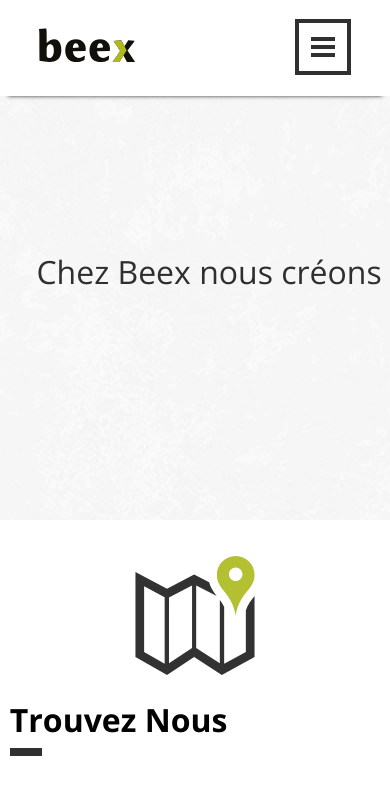
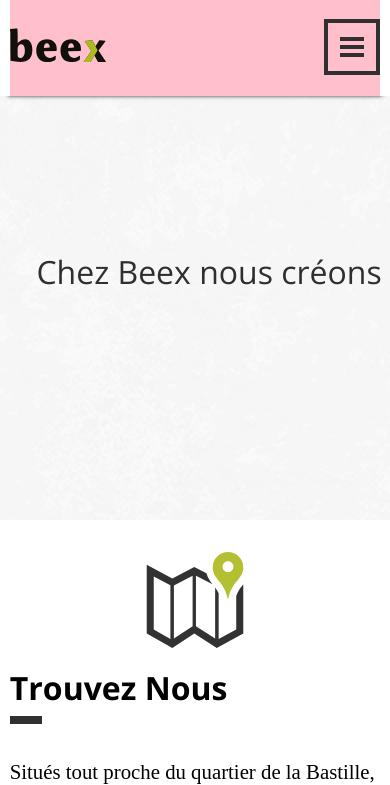
Before and after one commit to beexfr/beex.fr, a plain HTML site: page index.html in a window 390 px wide. Both pictures are taken after a click on the link 323 px from the left and 47 px from the top of the page. Shown: the top 785 px of the page. Drawn offline with nearby package versions, Linux system fonts and the light colour scheme; a web font is replaced by a local one.

Commit message:
Started Responsive

```diff
--- a/index.html
+++ b/index.html
@@ -39,9 +39,9 @@
 <body>
     <div class="site-wrapper" id="site-wrapper">
         <div class="container" id="container">
-            <div class="filter" id="filter"></div>
+            <!-- <div class="filter" id="filter"></div> -->
             <div id="aside-menu" class="aside-menu">
-                <ul class="aside-menu__list">
+                <ul class="aside-menu__list" id="aside-menu__list">
                     <li><a href="#find">Trouvez nous</a></li>
                     <li><a href="#meet">Rencontrez Nous</a></li>
                     <li><a href="#collaborate">Participez à l'aventure</a></li>
@@ -57,7 +57,7 @@
                     <nav id="nav">
                         <a href="#find">Trouvez nous</a>
                         <a href="#meet">Rencontrez nous</a>
-                        <a href="#collaborate">Participer à l'aventure</a>
+                        <a href="#collaborate">Participez à l'aventure</a>
                     </nav>
                 </div>
             </header>
@@ -74,7 +74,8 @@
                     <div class="text-wrapper" id="find_txt">
                         <h3>Trouvez Nous</h3>
                         <p>Situés tout proche du quartier de la Bastille, nos locaux sont accessibles à l'adresse suivante :</br></br>157, rue du Faubourg Saint Antoine</br>75011 Paris</p>
-                        <a href="#" class="btn btn-find">Voir le plan</a>
+                        <a href="https://www.google.fr/maps/place/157+Rue+du+Faubourg+Saint-Antoine,+75011+Paris/@48.8513653,2.3790499,17z/data=!4m2!3m1!1s0x47e67208cb997375:0x4f334f35d400f311
+                        " class="btn btn-find">Voir le plan</a>
                     </div>
                 </div>
                 <div class="meet even" id="meet">
@@ -88,6 +89,7 @@
                             <a href="#" class="btn" id="btn-mail-meet">contact@beex.fr</a>
                             <div class="new-btn-wrapper" id="new-btn-wrapper-meet">
                                 <a href="mailto:contact@beex.fr" class="btn btn-clicked">Mail</a>
+                                <p class="separator">/</p>
                                 <a href="#" class="copy" id="copy-meet">Copier</a>
                                 <p class="copied hidden" id="meet-copied"></p>
                             </div>
@@ -100,11 +102,12 @@
                     </div>
                     <div class="text-wrapper" id="collaborate_txt">
                         <h3>Participer à l'aventure</h3>
-                        <p>Vous souhaiteriez participer à l'aventure Beexienne ? Nous serions d'entendre parler de vous. Envoyez nous votre CV et nous vous ferons le plaisir de vous répondre.</p>
+                        <p>Vous souhaiteriez participer à l'aventure Beexienne ? Nous serions ravis d'entendre parler de vous. Envoyez nous votre CV et nous vous ferons le plaisir de vous répondre.</p>
                         <div class="btn-wrapper">
                             <a href="#" class="btn" id="btn-mail-recrut">recrut@beex.fr</a>
                             <div class="new-btn-wrapper" id="new-btn-wrapper-recrut">
                                 <a href="mailto:recrut@beex.fr" class="btn btn-clicked">Mail</a>
+                                <p class="separator">/</p>
                                 <a href="#" class="copy" id="copy-recrut">Copier</a>
                                 <p class="copied hidden" id="recrut-copied"></p>
                             </div>
--- a/src/js/main.js
+++ b/src/js/main.js
@@ -276,16 +276,14 @@ if( !window.location.hash && window.addEventListener ){
         icon = $('#l-header').find('#icon'),
         whole = toggle || icon;
 
-    whole.click(function(e){
+    toggle.click(function(e){
         icon.toggleClass('menu-open');
         $('#filter').toggleClass('filter-on');
         // Calling a function in case you want to expand upon this.
-        togglNav();
-        // console.log(e.target);
-        console.log(whole);
+        toggleNav();
     });
 
-    function togglNav() {
+    function toggleNav() {
         if ($('#site-wrapper').hasClass('show-menu')) {
             // Do things on Nav Close
             $('#site-wrapper').removeClass('show-menu');
@@ -293,8 +291,20 @@ if( !window.location.hash && window.addEventListener ){
         else {
             // Do things on Nav Open
             $('#site-wrapper').addClass('show-menu');
+            $('#aside-menu__list').find('li').hide().velocity('transition.slideRightBigIn', {
+                duration: 400,
+                stagger: 200
+            })
         }
     };
+
+    $('#aside-menu__list').find('a').click(function(e){
+        e.preventDefault();
+        // e.stopPropagation();
+        $('#filter').removeClass('filter-on');
+        $('#site-wrapper').removeClass('show-menu');
+        console.log(e.target);
+    });
 
     //Click outside menu to hide it
     $(document).on('click', function(e){
--- a/src/scss/base/_base.scss
+++ b/src/scss/base/_base.scss
@@ -36,8 +36,14 @@ $menu-width: 280;
     -webkit-backface-visibility: hidden;
     backface-visibility: hidden;
 
-    @include respond-to(medium) { width: 90%; }
-    @include respond-to(small) { width: 90%; }
+    @include respond-to(medium) {
+        width: 100%;
+        overflow: visible;
+    }
+    @include respond-to(small) {
+        width: 100%;
+        overflow: visible;
+    }
     @include respond-to(tiny) {
         width: 100%;
         overflow: visible;
@@ -58,12 +64,17 @@ $menu-width: 280;
     }
 
     .aside-menu {
+        z-index: 3;
         width: pxtoem($menu-width,16);
         height: 100%;
         position: absolute;
         top: 0;
         right: pxtoem(-($menu-width),16);
-        background-color: tomato;
+        background-color: white;
+        -webkit-box-shadow: inset 4px 0px 5px -4px $black;
+             -o-box-shadow: inset 4px 0px 5px -4px $black;
+                box-shadow: inset 4px 0px 5px -4px $black;
+        filter:progid:DXImageTransform.Microsoft.Shadow(color=$black, Direction=90, Strength=5);
 
         .aside-menu__list {
             margin: 0;
@@ -71,13 +82,13 @@ $menu-width: 280;
             height: 100%;
             width: pxtoem($menu-width,16);
             list-style: none;
-            background-color: tomato;
+            background-color: white;
 
             li a {
                 display: block;
                 color: $black;
                 height: 3em;
-                border-bottom: .3em solid $black;
+                border-bottom: .3em solid $green;
                 font-family: $font1;
                 font-size: 1.2em;
                 line-height: 4em;
--- a/src/scss/layout/_contact.scss
+++ b/src/scss/layout/_contact.scss
@@ -20,7 +20,7 @@
 		font-size: 2.7em;
 		margin: 0;
 
-		@include respond-to(medium) { font-size: 2.5em; }
+		@include respond-to(small) { font-size: 2em; }
 		@include respond-to(tiny) { font-size: 2em; }
 
 		&:after {
@@ -50,12 +50,14 @@
 		margin: auto;
 		display: block;
 
-		@include respond-to(tiny) { max-width: 40%; }
+		@include respond-to(small) { max-width: 80%; }
+		@include respond-to(tiny) { max-height: 100%; }
 	}
 }
 
 .text-wrapper, .image-wrapper {
 	width: 50%;
+	@include respond-to(small) { width: 50%; }
 	@include respond-to(tiny) { width: 100%; }
 }
 
@@ -84,6 +86,8 @@
 	overflow: hidden;
 	position: relative;
 
+	@include respond-to(small) { width: 100%; }
+
 	@include respond-to(tiny) {
 		width: 80%;
 		margin: auto;
@@ -102,6 +106,8 @@
 		top: 0;
 		width: 100%;
 		position: absolute;
+
+		.wrapper-inside { margin: auto }
 	}
 
 	.btn-clicked {
@@ -118,7 +124,7 @@
 		// line-height: 3rem;
 		display: inline-block;
 		position: absolute;
-		height: 3em;
+		// height: 3em;
 		top: 0;
 		bottom: 0;
 		padding-top: 1rem;
@@ -134,11 +140,22 @@
 
 .text-wrapper {
 	opacity: 0.2;
+
+	.separator { font-size: 2em; }
+	@include respond-to(medium) { width: 60%; }
 }
 
 .image-wrapper {
 	height: 20em;
+	margin: 1em 0;
 	position: relative;
 
-	@include respond-to(tiny) { height: 10em; }
+	@include respond-to(medium) {
+		height: 10em;
+		width: 40%;
+	}
+
+	@include respond-to(small) { height: 20em; }
+
+	@include respond-to(tiny) { height: 6em; }
 }
--- a/src/scss/layout/_header.scss
+++ b/src/scss/layout/_header.scss
@@ -12,7 +12,7 @@ $toggle-border: .3rem;
 	width: 100%;
 	height: $header-height;
 	position: fixed;
-	z-index: 10;
+	z-index: 2;
 	overflow: hidden;
 
 	background-color: white;
@@ -25,11 +25,12 @@ $toggle-border: .3rem;
 		height: 100%;
 		margin: 0 auto;
 		position: relative;
-		@include respond-to(medium) { width: 90%; }
+		@include respond-to(large) { width: 90%; background-color: royalblue;}
+		@include respond-to(medium) { width: 95%; background-color: green;}
+		@include respond-to(small) { width: 95%; background-color: red;}
+		@include respond-to(tiny) { width: 95%; background-color: pink; }
 
 		.toggle {
-			@include respond-to(tiny) { display: block; }
-			@include respond-to(small) { display: block; }
 		  width: $toggle-height; //pxtoem(60, 16)
 		  height: $toggle-height;
 		  border: $toggle-border solid $black;
@@ -41,6 +42,10 @@ $toggle-border: .3rem;
 		  // font-weight: bold;
 		  // text-transform: uppercase;
 		  // text-align: right;
+
+		  @include respond-to(medium) { display: block; }
+			@include respond-to(small) { display: block; }
+			@include respond-to(tiny) { display: block; }
 		}
 
 		.icon {
--- a/src/scss/layout/_main.scss
+++ b/src/scss/layout/_main.scss
@@ -9,6 +9,7 @@
 	padding: 1.5em 0;
 	text-align: center;
 	@include respond-to(medium) { height: 35em; }
+	@include respond-to(small) { height: 35em; }
 	@include respond-to(tiny) {
 		padding: 3em 0 1.5em 0;
 		height: 25em;
@@ -19,7 +20,11 @@
 		@include vertical-center;
 		overflow: hidden;
 		@include respond-to(medium) { font-size: 3em; };
-		@include respond-to(small) { font-size: 3em; };
+		@include respond-to(small) {
+			font-size: 3em;
+			width: 90%;
+			margin: auto;
+		};
 		@include respond-to(tiny) { font-size: 2em; };
 	}
 
--- a/src/scss/modules/_btn.scss
+++ b/src/scss/modules/_btn.scss
@@ -19,6 +19,8 @@
 
   font-weight: 700;
   color: $black;
+
+  @include respond-to(small) { width: 70%; }
 
   @include respond-to(tiny) {
     width: 80%;
--- a/src/scss/tools/_mixins.scss
+++ b/src/scss/tools/_mixins.scss
@@ -322,13 +322,10 @@ $prefix-for-spec:      true !default;
 
 @mixin respond-to($media) {
   @if $media == tiny {
-    @media only screen and (max-width: $width-small) { @content; }
+    @media only screen and (max-width: $width-tiny) { @content; }
   }
   @else if $media == small {
-    @media only screen and (min-width: $width-tiny + 1) and (max-width: $width-medium - 1) { @content; }
-  }
-  @else if $media == medium {
-    @media only screen and (min-width: $width-small + 1) and (max-width: $width-large - 1) { @content; }
+    @media only screen and (min-width: $width-tiny +1 ) and (max-width: $width-large - 1) { @content; }
   }
   @else if $media == large {
     @media only screen and (min-width: $width-large) { @content; }
--- a/src/scss/tools/_site-settings.scss
+++ b/src/scss/tools/_site-settings.scss
@@ -57,7 +57,6 @@ $prefix-for-spec:      true !default; // required for keyframe mixin
 // = Responsive
 // -----------------------------
 
-$width-large: pxtoem(1200, 16); // 1200/16
-$width-medium: pxtoem(992, 16); // 992/16
-$width-small: pxtoem(840, 16); // 768/16
-$width-tiny: pxtoem(840, 16); // 768/16
+$width-large: 850px;
+$width-small: 750px;
+$width-tiny: 550px;
```
Also changed, not shown: src/css/style.css.
